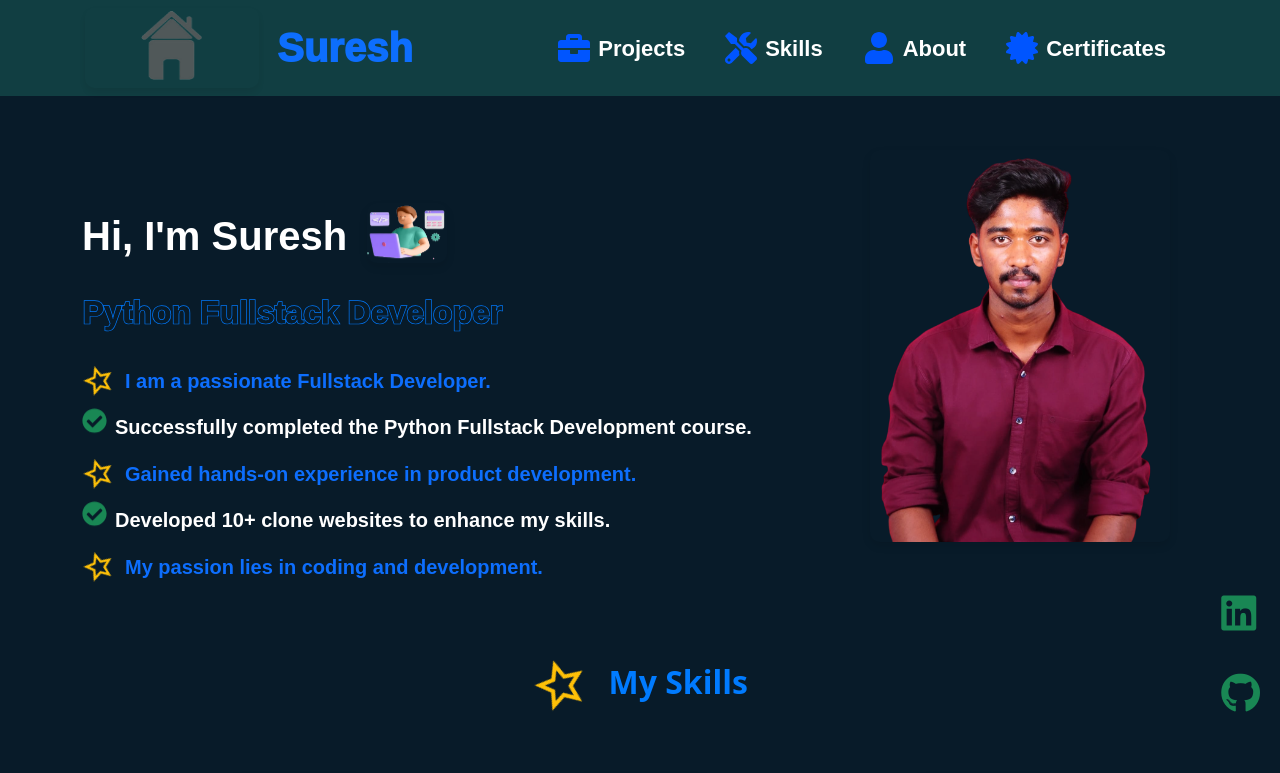
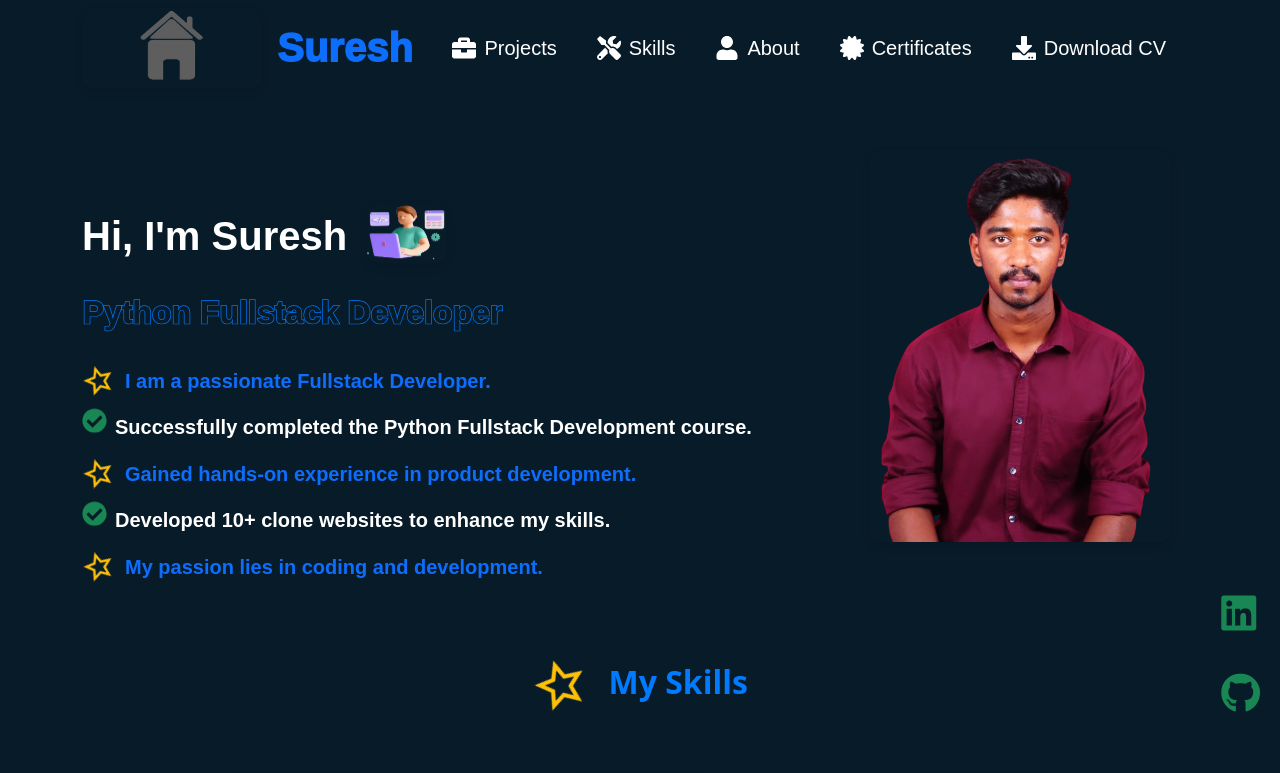
Before and after one commit to Suresh9047/Portfolio__Suresh, a React (Create React App) app: page / in a window 1280 px wide. Shown: the top 773 px of the page. Built offline with nearby package versions, Linux system fonts and the light colour scheme; grey boxes are pictures that could not be loaded.

Commit message:
Navbar Commit

```diff
--- a/src/components/Navbars.jsx
+++ b/src/components/Navbars.jsx
@@ -3,22 +3,23 @@ import Container from 'react-bootstrap/Container';
 import Nav from 'react-bootstrap/Nav';
 import Navbar from 'react-bootstrap/Navbar';
 import Homenav from '../components/assests/images/homes.png';
-import { FaBriefcase, FaTools, FaUser, FaCertificate } from 'react-icons/fa';
-import './css/Navbar.css';
-
+import { FaBriefcase, FaTools, FaUser, FaCertificate, FaDownload } from 'react-icons/fa';
 
 function Navbars() {
   return (
     <>
       <Navbar bg="" variant="primary" sticky="top" expand="lg" className="Navbar">
         <Container>
-         <Nav.Link href='about'> <img
+          <Nav.Link href='about'>
+            <img
               className="nav-icon"
               style={{ width: '180px', height: '80px', objectFit: 'contain', marginRight: '15px' }}
               src={Homenav}
               alt="Home"
-          /></Nav.Link>
-         <Nav.Link href='#about'><h1 className="fs-1 my-0 av-icon text-primary" style={{ fontWeight: '1000' }}>
+            />
+          </Nav.Link>
+          <Nav.Link href='#about'>
+            <h1 className="fs-1 my-0 av-icon text-primary" style={{ fontWeight: '1000' }}>
               Suresh
             </h1>
           </Nav.Link>
@@ -41,6 +42,15 @@ function Navbars() {
                 <FaCertificate className="animateIcon" style={{ marginRight: '8px', fontSize: '1.5rem' }} />
                 <span>Certificates</span>
               </Nav.Link>
+              <Nav.Link
+                href="/Suresh E - Resume.pdf"  // Correct path to the public folder
+                className="nav-item text-white fs-5 d-flex align-items-center me-4"
+                download
+              >
+                <FaDownload className="animateIcon" style={{ marginRight: '8px', fontSize: '1.5rem' }} />
+                <span>Download CV</span>
+              </Nav.Link>
+
             </Nav>
           </Navbar.Collapse>
         </Container>
```
Also changed, not shown: 1 other file (tests, documents, lock files or other folders). Lines whose indentation alone changed are shown as unchanged.
